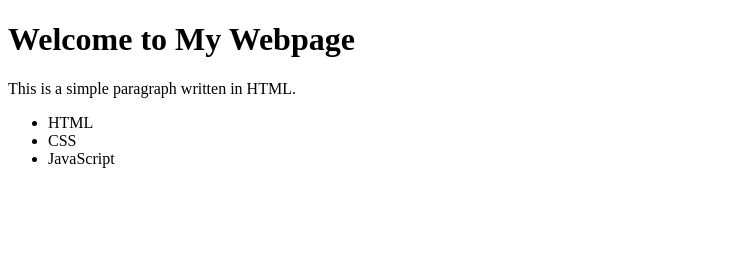
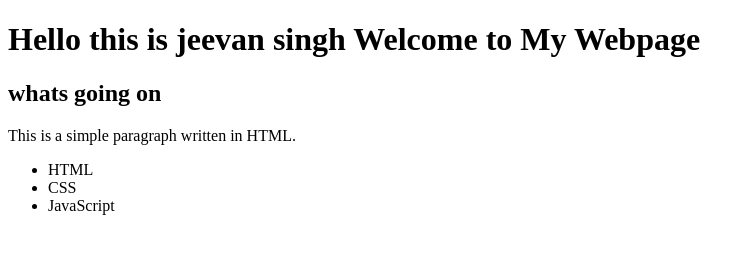
Before and after one commit to ssinghjeevan143/HtmlRepo, a plain HTML site: page index.html in a window 1280 px wide. Shown: the whole page, without its empty margins (0-755 px from the left). Drawn offline with Linux system fonts and the light colour scheme.

Commit message:
Add files via upload

```diff
--- a/index.html
+++ b/index.html
@@ -5,7 +5,8 @@
 </head>
 <body>
 
-    <h1>Welcome to My Webpage</h1>
+    <h1>Hello this is jeevan singh Welcome to My Webpage</h1>
+<h2> whats going on  </h2>
     <p>This is a simple paragraph written in HTML.</p>
 
     <ul>
```
